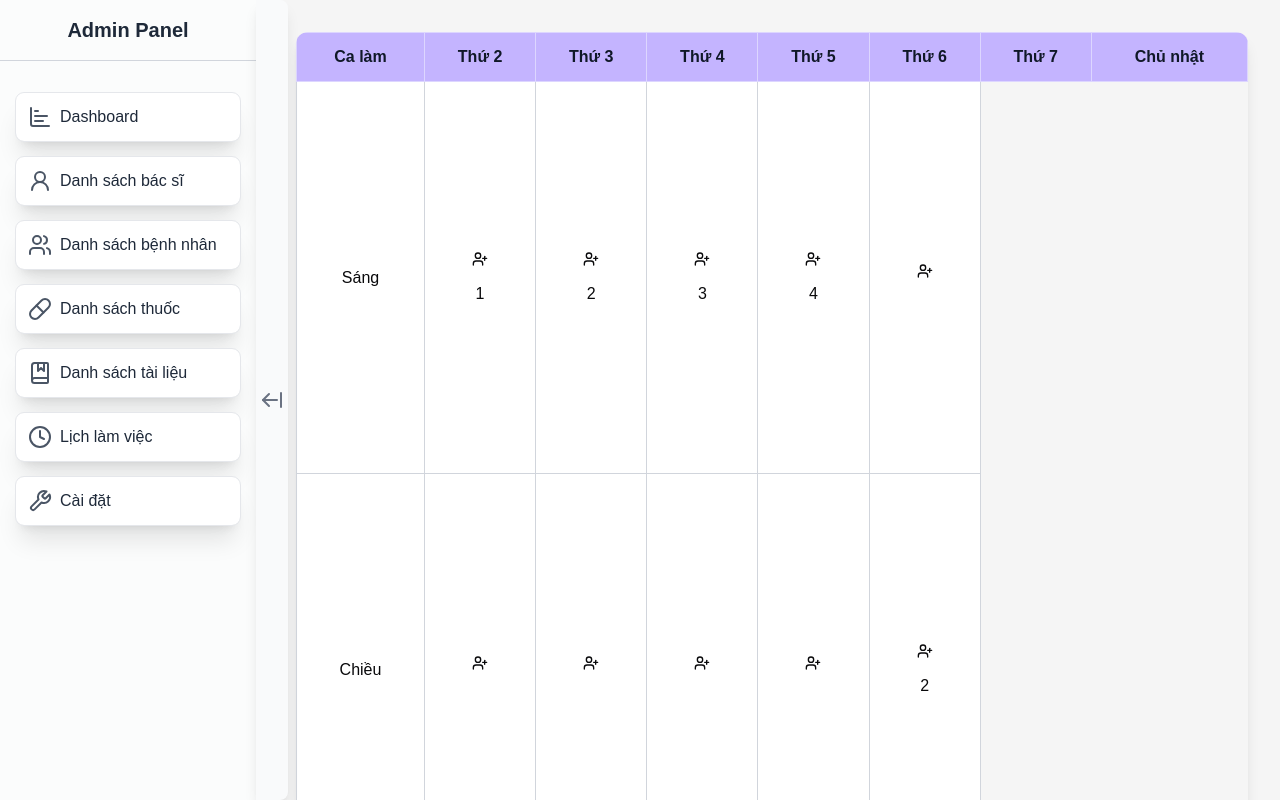
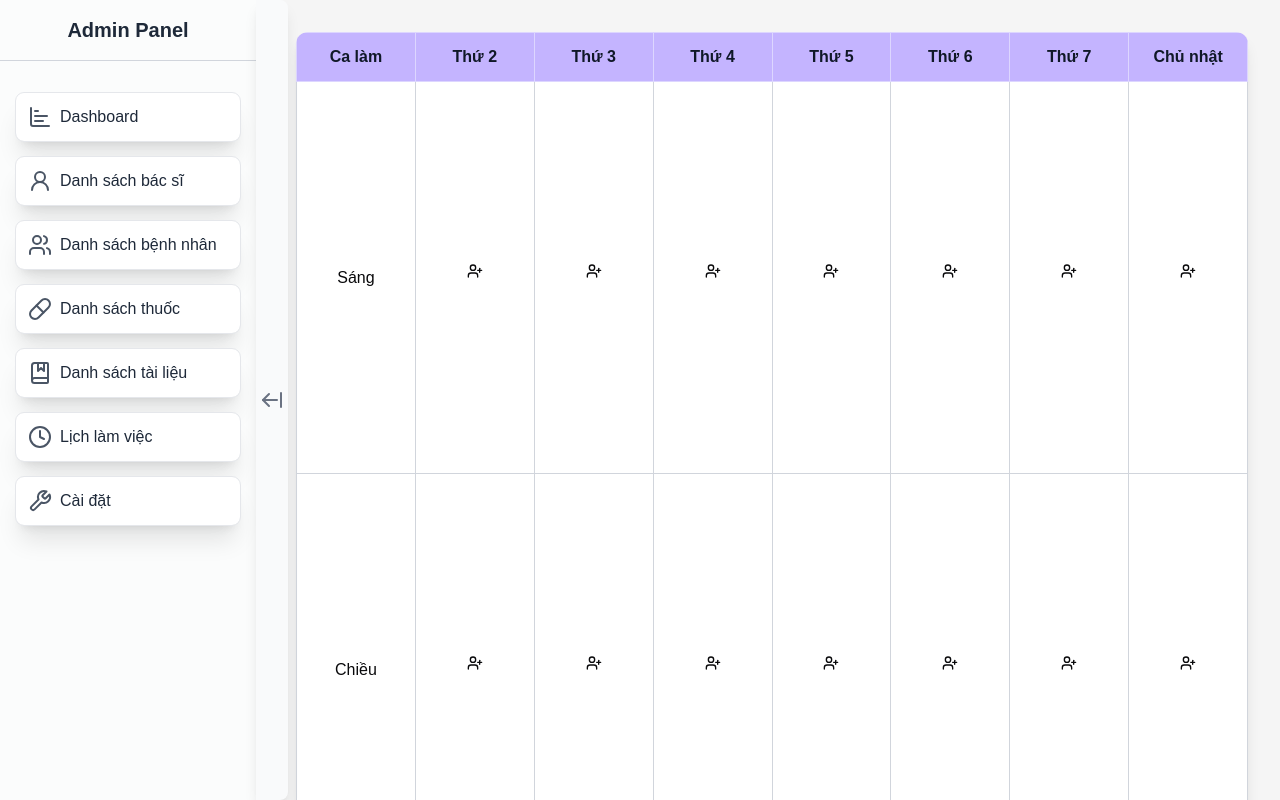
Before and after one commit to QUANGNOTFUN/medical-service-web-nextjs, a Next.js app: page /schedule-manage in a window 1280 px wide. Shown: the top 800 px of the page. Built offline with nearby package versions, Linux system fonts and the light colour scheme.

Commit message:
đang làm schedules

```diff
--- a/src/app/(admin)/_components/AdminSchedulesTable/AdminSchedulesTable.tsx
+++ b/src/app/(admin)/_components/AdminSchedulesTable/AdminSchedulesTable.tsx
@@ -1,48 +1,45 @@
-import {UserPlus} from "lucide-react";
+import { UserPlus } from "lucide-react";
 
 export interface AdminSchedulesTableProps {
-	headers: { key: string, label: string; }[];
-	items: { key: string, label: string }[];
+	headers: { key: string; label: string }[];
+	items: { key: string; label: string }[];
 }
+
 interface ShiftProps {
 	key: string;
 	name: string;
 }
 
-export function AdminSchedulesTable(
-	{ headers, items }: AdminSchedulesTableProps
-) {
+export function AdminSchedulesTable({ headers, items }: AdminSchedulesTableProps) {
 	const shifts: ShiftProps[] = [
-		{ key: "morning", name: "Sáng" },
-		{ key: "afternoon", name: "Chiều" },
-		{ key: "3", name: "Ngoài giờ" },
-	]
+		{ key: "1", name: "Sáng" },
+		{ key: "2", name: "Chiều" },
+		{ key: "3", name: "Tối" },
+	];
 
 	const rowsShift = (shift: ShiftProps, items: AdminSchedulesTableProps["items"]) => (
 		<tr
 			key={shift.key}
-			className={"h-98 w-32 bg-white hover:bg-violet-100 dark:bg-gray-800 dark:hover:bg-gray-700 dark:text-gray-200"}
+			className="h-98 bg-white hover:bg-violet-100 dark:bg-gray-800 dark:hover:bg-gray-700 dark:text-gray-200"
 		>
 			<td
-				className="py-2 w-32 px-4 border border-gray-300 text-center text-xs md:text-base hover:bg-violet-200 dark:hover:bg-gray-600 dark:hover:text-white"
+				className="py-2 px-4 border border-gray-300 text-center text-xs md:text-base hover:bg-violet-200 dark:hover:bg-gray-600 dark:hover:text-white"
+				style={{ width: `${100 / (headers.length + 1)}%` }}
 			>
 				{shift.name}
 			</td>
 			{items.map((item) => (
 				<td
 					key={item.key}
-					className={"py-2 mx px-4 border border-gray-300 text-center text-xs md:text-base hover:bg-violet-200 dark:hover:bg-gray-600 dark:hover:text-white"}
+					className="py-2 px-4 border border-gray-300 text-center text-xs md:text-base hover:bg-violet-200 dark:hover:bg-gray-600 dark:hover:text-white"
+					style={{ width: `${100 / (headers.length + 1)}%` }}
 				>
 					<div className="flex flex-col h-full w-full">
-						{/* Nút Add ở trên cùng, chiều cao cố định */}
 						<div className="h-8">
-							<button
-								className=""
-							>
+							<button className="">
 								<UserPlus className="mx-auto" size={16} />
 							</button>
 						</div>
-						{/* Tên bác sĩ (nếu có) chiếm phần còn lại */}
 						<div className="flex-1 flex items-center justify-center">
 							{item.key === shift.key && (
 								<span className="text-xs md:text-base">{item.label}</span>
@@ -52,33 +49,37 @@ export function AdminSchedulesTable(
 				</td>
 			))}
 		</tr>
-
-	)
+	);
 
 	return (
-		<div className={"container mx-auto overflow-auto  dark:outline dark:outline-white shadow-lg rounded-xl"}>
-			<table className={
-				"table-auto border-collapse min-w-full rounded-lg shadow-md " +
-				"text-xs md:text-sm lg:text-base font-medium text-zinc-950 dark:text-gray-200 "
-			}>
-				<thead className={"bg-violet-300 text-gray-900 dark:bg-gray-900 dark:text-gray-300"}>
+		<div className="container mx-auto overflow-auto dark:outline dark:outline-white shadow-lg rounded-xl">
+			<table
+				className={
+					"table-fixed border-collapse min-w-full rounded-lg shadow-md " +
+					"text-xs md:text-sm lg:text-base font-medium text-zinc-950 dark:text-gray-200"
+				}
+			>
+				<thead className="bg-violet-300 text-gray-900 dark:bg-gray-900 dark:text-gray-300">
 				<tr>
-						<th key="shift" className="border-1 border-violet-200 w-fit py-3 px-2 text-center">Ca làm</th>
+					<th
+						key="shift"
+						className="border-1 border-violet-200 py-3 px-2 text-center"
+						style={{ width: `${100 / (headers.length + 1)}%` }}
+					>
+						Ca làm
+					</th>
 					{headers.map((header) => (
 						<th
 							key={header.key}
-								className="border-1 border-violet-200 w-fit py-3 px-2 text-center"
+							className="border-1 border-violet-200 py-3 px-2 text-center"
+							style={{ width: `${100 / (headers.length + 1)}%` }}
 						>
 							{header.label}
 						</th>
 					))}
 				</tr>
 				</thead>
-				<tbody>
-					{ shifts.map((shift) => (
-						rowsShift(shift, items)
-					)) }
-				</tbody>
+				<tbody>{shifts.map((shift) => rowsShift(shift, items))}</tbody>
 			</table>
 		</div>
 	);
--- a/src/app/(admin)/_values/constants.ts
+++ b/src/app/(admin)/_values/constants.ts
@@ -7,6 +7,6 @@ export const ADMIN_SIDEBAR_ITEMS: SidebarItem[] = [
 	{ title: 'Danh sách bệnh nhân', href: '/patient-manage', icon: Users },
 	{ title: 'Danh sách thuốc', href: '/medication-manage', icon: Pill },
 	{ title: 'Danh sách tài liệu', href: '/management/documents', icon: BookMarked },
-	{ title: 'Lịch làm việc', href: '/ScheduleManage', icon: Clock },
+	{ title: 'Lịch làm việc', href: '/schedule-manage', icon: Clock },
 	{ title: 'Cài đặt', href: '/management/settings', icon: Wrench },
 ];
--- a/src/app/(admin)/schedule-manage/page.tsx
+++ b/src/app/(admin)/schedule-manage/page.tsx
@@ -8,10 +8,10 @@ export default function AdminSchedulePage() {
 				{ key: "morning", label: "1"},
 				{ key: "morning", label: "2"},
 				{ key: "morning", label: "3"},
-
 				{ key: "morning", label: "4"},
-
-				{ key: "afternoon", label: "2"},
+				{ key: "morning", label: "5"},
+				{ key: "morning", label: "6"},
+				{ key: "morning", label: "7"},
 				]} />
 		</>
 	);
```
Also changed, not shown: src/app/(admin)/ScheduleManage/values/constants.tsx (deleted), src/app/(admin)/schedule-manage/_values/constants.ts (line endings or trailing spaces). Lines whose indentation alone changed are shown as unchanged.
